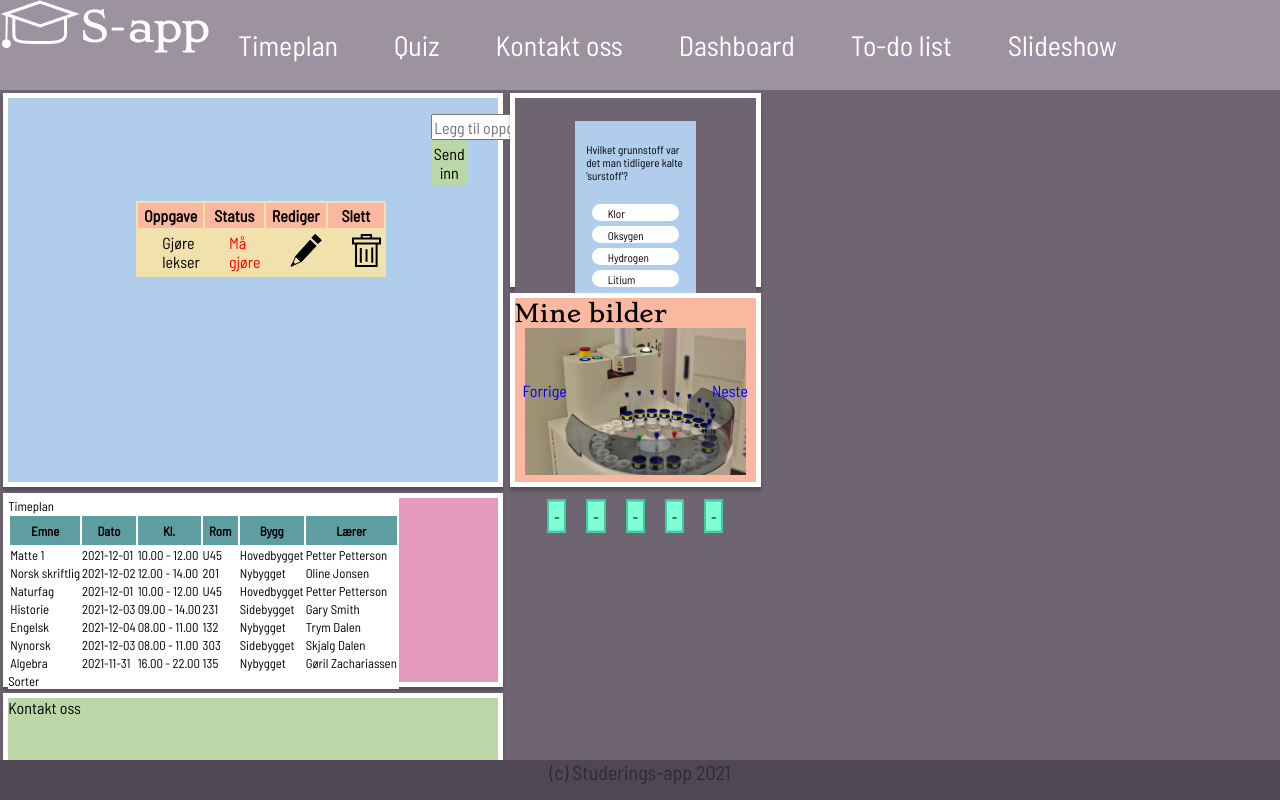
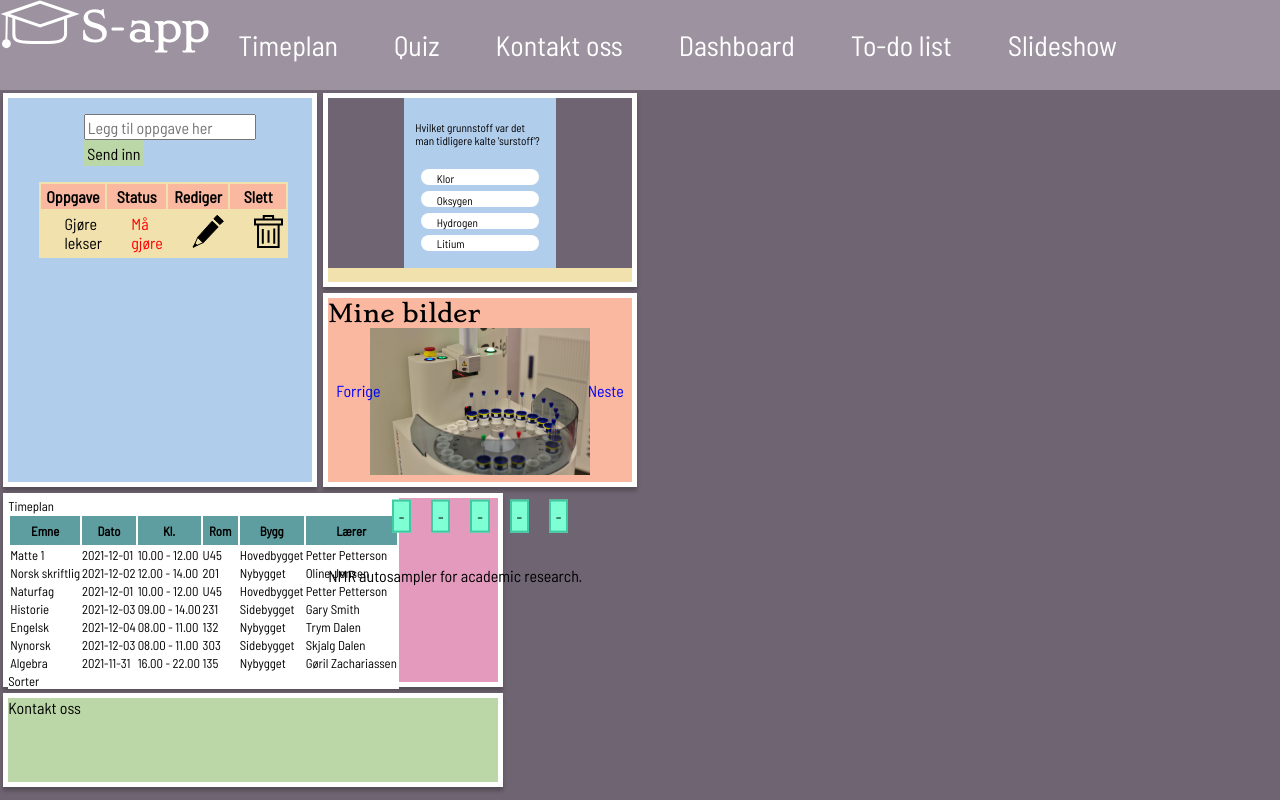
Before and after one commit to reiv003/Tema_4, a Vue app: page / in a window 1280 px wide. Shown: the top 800 px of the page. Built offline with nearby package versions, Linux system fonts and the light colour scheme.

Commit message:
Fixed if statements in todo and quiz to be more correct, made footer under the gird

```diff
--- a/src/components/Footer.vue
+++ b/src/components/Footer.vue
@@ -14,12 +14,12 @@
 
 <style>
 footer {
+  position: absolute;
   background-color: var(--footer-background);
-    height: 2em;
+  height: 3em;
   text-align: center;
   font-size: 0.5em;
-    bottom: 0;
-    position: absolute;
+  top: 120vh;
   width: 100%;
 }
 
--- a/src/components/QuizApp.vue
+++ b/src/components/QuizApp.vue
@@ -49,7 +49,7 @@
                og index er lik count(3) - 1 = 2
                Dette skjer bare på spørsmål 3 (når indexen er 2) -->
           <button
-            v-show="selectedAlternative != '' && index == count - 1"
+            v-show="selectedAlternative != '' && index === count - 1"
             @click="showResult"
             class="quiz-body__button"
           >
@@ -115,21 +115,23 @@
   },
 
   methods: {
-      /* når man trykker på et alternativ finner den keyen til hvilken man trykker på a,b,c,d
+    /* når man trykker på et alternativ finner den keyen til hvilken man trykker på a,b,c eller d
 
          kalkulerer scoren:
          hvis man trykker på riktig knapp går 'correctAlternative' ++
          hvis man trykker på feil knapp går 'wrongScores' ++
       */
 
-      answered(e) {
-        this.selectedAlternative = e.target.value;
+    answered(key) {
+      this.selectedAlternative = key.target.value;
       if (
-          this.selectedAlternative ==
+        this.selectedAlternative ===
         this.questions[this.index]["correctAlternative"]
-        )
+      ) {
         this.correctScores++;
-        else this.wrongScores++;
+      } else {
+        this.wrongScores++;
+      }
     },
 
     nextQuestion() {
@@ -163,9 +165,9 @@
   display: flex;
   justify-content: center;
   width: 50%;
-    height: 60vh;
+  height: 55vh;
   padding: 1em;
-    margin-top: 2em;
+
   background: var(--component-blue);
 }
 
@@ -208,6 +210,7 @@
 
 .quiz-body__result {
   margin-bottom: 1em;
+  padding: 1em;
 }
 
 .quiz-body__correct-scores {
--- a/src/components/TodoList.vue
+++ b/src/components/TodoList.vue
@@ -116,12 +116,18 @@ export default {
   },
 
   methods: {
+    /* If the submit button has been clicked, but a task has not been written return nothing.
+       If the edit button has been clicked, a task with a name (the task) and the status 'må gjøre' will be pushed.
+       The task name will be placed in to the input, add or take away letters, then when the sumbit button is clicked the new uptated task will be pushed.
+    */
     /* Hvis submit knappen blir trykket, men det er ikke skrevt noe tekst return ingenting
        Hvis edit knappen ikke har blitt trykket pushes en task med et navn og status 'må gjøre'
        Navnet til editedTask blir putta inn i input, og redigert på og pusha som en oppdatert task
        Gjør at inputen blir tom etter slik at man slipper å slette den forrige tasken for så å sikrive den nye */
     submitTask() {
-      if (this.task.length === 0) return;
+      if (this.task.length === 0) {
+        return;
+      }
 
       if (this.editedTask === null) {
         this.tasks.push({
@@ -150,11 +156,12 @@ export default {
 
     /* Finner indexen til current status inni availebleStatuses
        Når newIndex er større en 2 som er mer lengden på arrayet, start på nytt på 0
-       Bytter oppgave statusen med å bruke newIndex
-    */
+       Bytter oppgave statusen med å bruke newIndex */
     changeStatus(index) {
       let newIndex = this.availableStatuses.indexOf(this.tasks[index].status);
-      if (++newIndex > 2) newIndex = 0;
+      if (++newIndex > 2) {
+        newIndex = 0;
+      }
       this.tasks[index].status = this.availableStatuses[newIndex];
     },
   },
@@ -167,14 +174,14 @@ export default {
   flex-direction: column;
   width: 80vw;
   height: 20vw;
-  margin-left: 10vw;
   margin-bottom: 23vw;
+  margin-left: 10%;
 }
 
 .todo-box__header {
   margin-bottom: 1em;
   margin-top: 1em;
-  margin-left: 23vw;
+  margin-left: 30%;
 }
 
 .header__input {
```
Also changed, not shown: src/views/Dashboard.vue (indentation only). Lines whose indentation alone changed are shown as unchanged.
